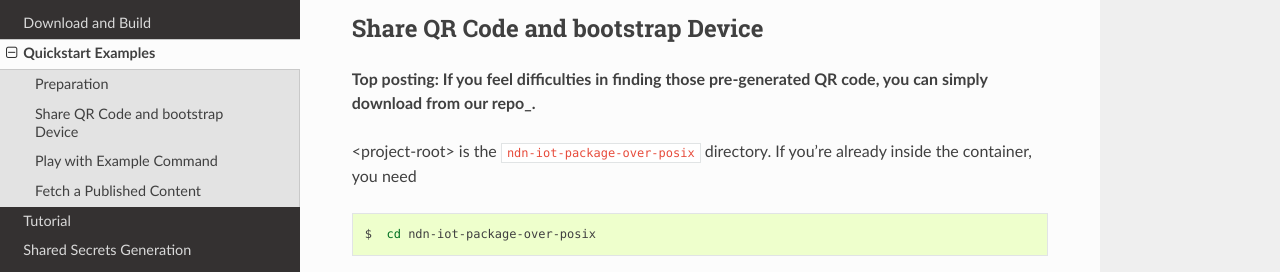
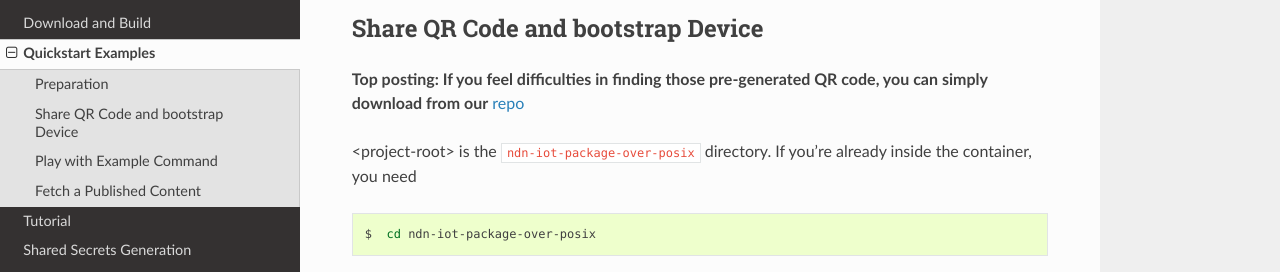
Before and after one commit to named-data-iot/ndn-iot-package-over-posix, a Sphinx documentation site: the page built from docs/src/examples.rst, in a window 1280 px wide and 900 px high, scrolled down 935 px. Shown: the part 188-460 px from the top of the window. Built offline with Sphinx 7.4.7 and the Read the Docs theme 2.0.0, drawn with Linux system fonts in a browser that asks for light colours.

Commit message:
fix the link

```diff
--- a/docs/src/examples.rst
+++ b/docs/src/examples.rst
@@ -59,7 +59,7 @@ Run the controller server:
 Share QR Code and bootstrap Device
 -------------
 
-**Top posting: If you feel difficulties in finding those pre-generated QR code, you can simply download from our repo_.**
+**Top posting: If you feel difficulties in finding those pre-generated QR code, you can simply download from our** repo_
 
 .. _repo: https://github.com/named-data-iot/ndn-iot-package-over-posix/tree/master/devices
 
```
